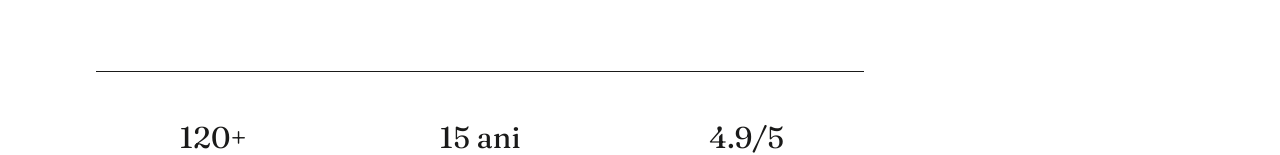
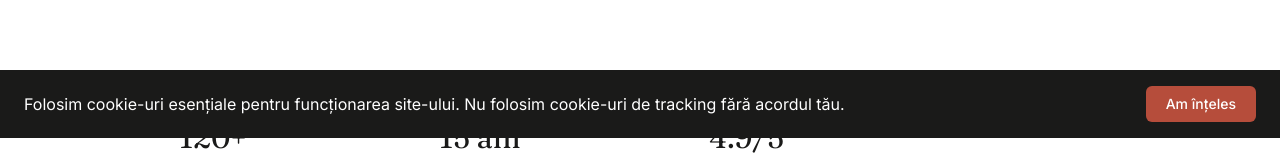
Before and after one commit to vladu224/tehnoredactare-website, a Next.js app: page / in a window 1280 px wide. Shown: the part 662-817 px from the top of the page. Built offline with nearby package versions, Linux system fonts and the light colour scheme; no server answers.

Commit message:
feat: add CookieConsent component for user consent management

```diff
--- a/app/(site)/layout.tsx
+++ b/app/(site)/layout.tsx
@@ -1,5 +1,6 @@
 import { Header } from "@/components/common/Header";
 import { Footer } from "@/components/common/Footer";
+import { CookieConsent } from "@/components/common/CookieConsent";
 
 export default function SiteLayout({
   children,
@@ -11,6 +12,7 @@ export default function SiteLayout({
       <Header />
       {children}
       <Footer />
+      <CookieConsent />
     </>
   );
 }
--- /dev/null
+++ b/components/common/CookieConsent.tsx
@@ -0,0 +1,35 @@
+"use client";
+
+import { useEffect, useState } from "react";
+
+export function CookieConsent() {
+    const [visible, setVisible] = useState(false);
+
+    useEffect(() => {
+        const consent = localStorage.getItem("cookie-consent");
+        if(!consent) setVisible(true);
+    }, []);
+
+    function accept() {
+        localStorage.setItem("cookie-consent", "accept");
+        setVisible(false);
+    }
+
+    if(!visible) return null;
+
+    return (
+        <div className="fixed bottom-0 left-0 right-0 z-50 bg-ink text-paper px-6 py-4">
+          <div className="max-w-full mx-auto flex flex-col sm:flex-row items-center justify-between gap-4">
+            <p>
+              Folosim cookie-uri esențiale pentru funcționarea site-ului. Nu folosim cookie-uri de tracking fără acordul tău.
+            </p>
+            <button
+              onClick={accept}
+              className="bg-accent hover:bg-accent-hover text-white text-sm font-medium px-5 py-2 rounded-md transition shrink-0 cursor-pointer"
+            >
+              Am înțeles
+            </button>
+          </div>
+        </div>
+    )
+}
```
